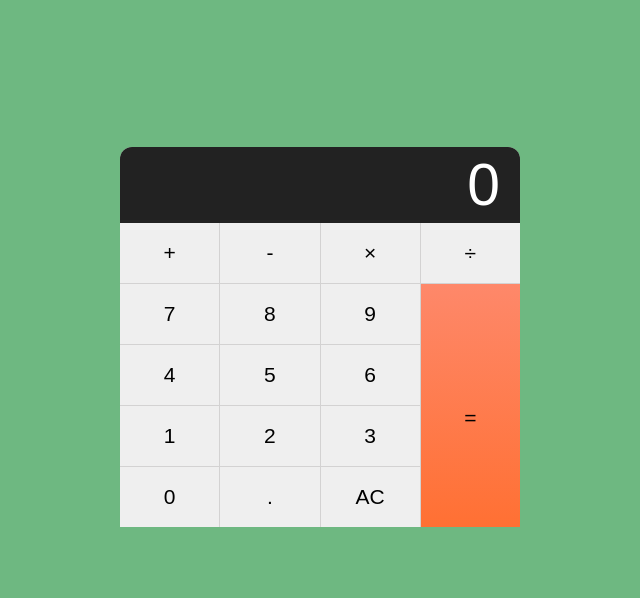
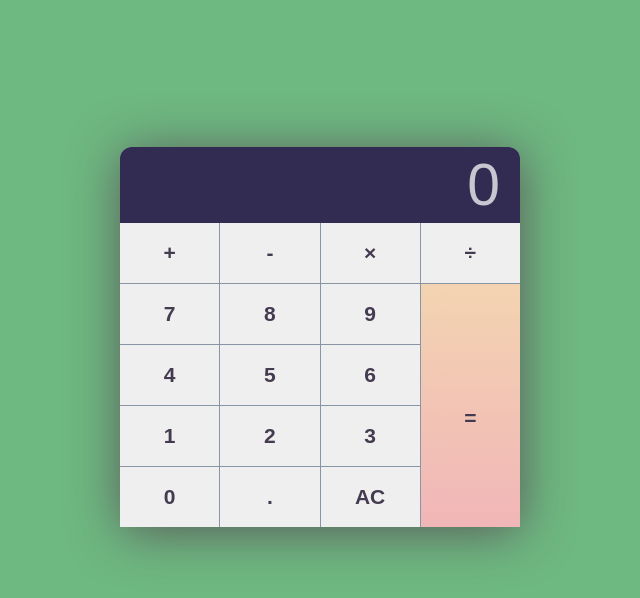
Before and after one commit to Silva404/calculadora-01, a plain HTML site: page index.html in a window 1280 px wide. Shown: the whole page, without its empty margins (320-960 px from the left). Drawn offline with Linux system fonts and the light colour scheme.

Commit message:
começar o js

```diff
--- a/assets/styles/app.css
+++ b/assets/styles/app.css
@@ -7,6 +7,7 @@ html {
   font-size: 175%;
   font-weight: 300;
   line-height: 1.3;
+  outline: none;
 }
 
 body {
@@ -20,18 +21,20 @@ body {
 .calculadora {
   width: 400px;
   height: 380px;
-  background: rgb(211, 210, 210);
+  background: rgb(161, 117, 206,0.5);
   margin: 3.5em auto;
   font-size: 1.5em;
   border-radius: 12px;
+  box-shadow: 1px 5px 50px rgb(90, 90, 90,1);
 }
 
 .calculator_display {
   text-align: right;
   font-size: 1.4em;
   padding: 0 20px;
-  background: #222222;
-  color: #fff;
+  /* background: #222222; */
+  background: #322B52;
+  color: rgb(200, 199, 209);
   border-radius: 12px 12px 0 0;
 }
 
@@ -48,11 +51,13 @@ button {
 .calculator_keys > * {
   text-align: center;
   border: 0;
+  font-weight: bold;
+  color: rgb(69, 59, 80);
 }
 
 .equal  {
   grid-column: 4/5;
   grid-row: 2 / span 5;
   padding: 5.78em 0;
-  background-image: linear-gradient(to bottom, #fe886a, #ff7033);
+  background-image: linear-gradient(to bottom, rgb(247, 184, 115,0.5), rgb(243, 125, 129,0.5));
 }
```
